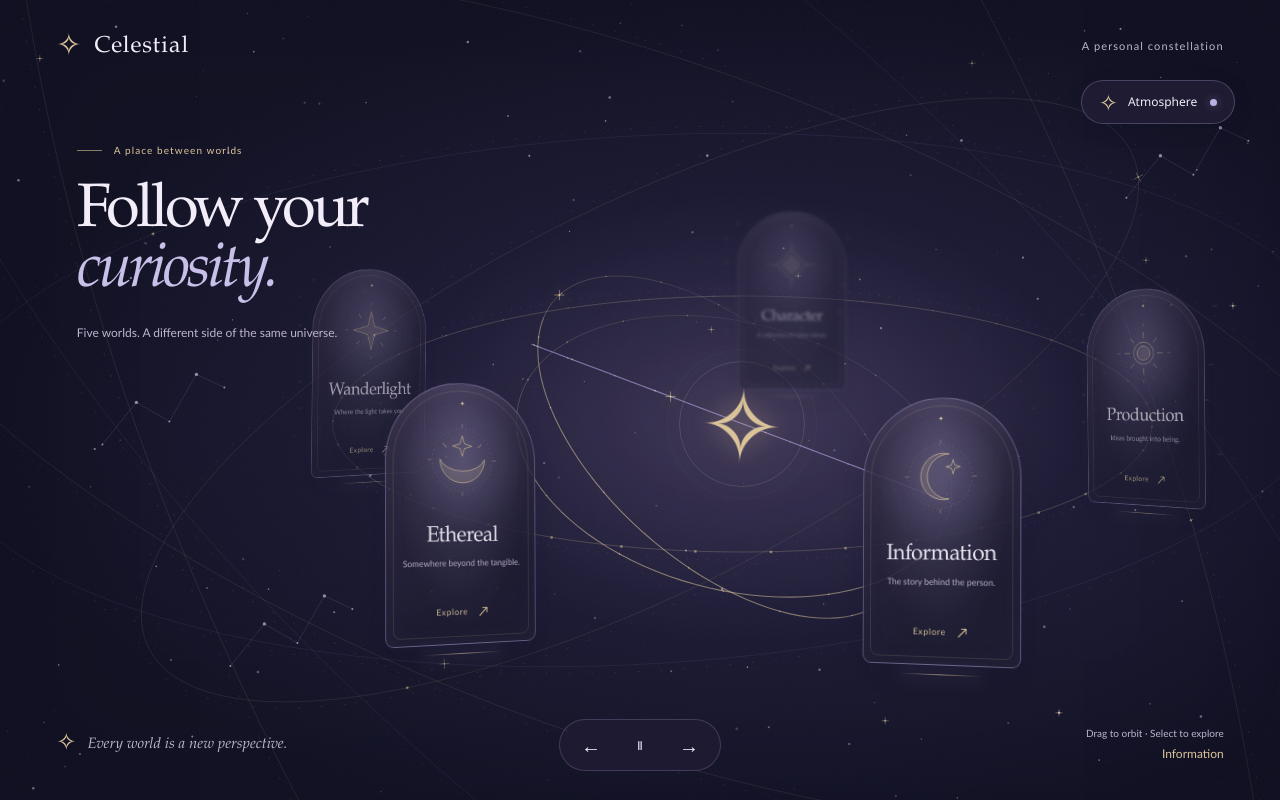
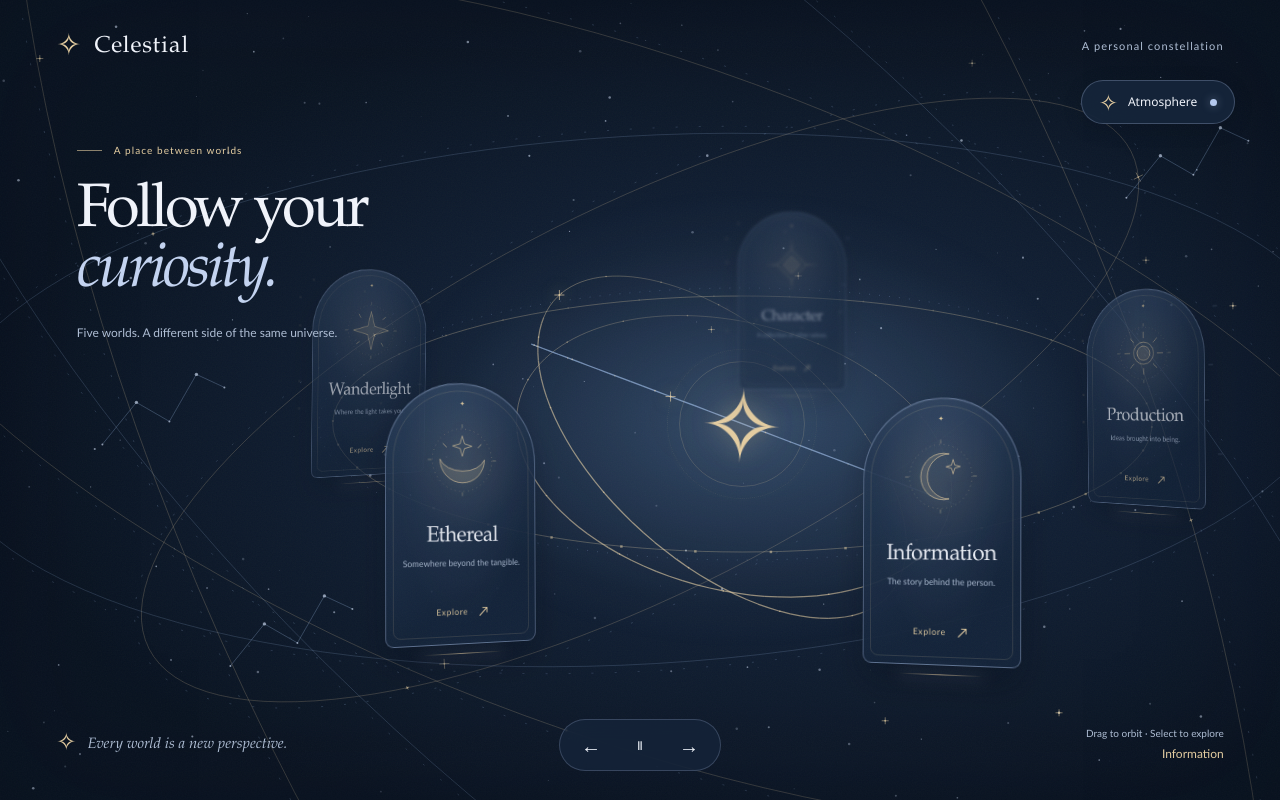
Before and after one commit to august0362/My_portfolio, a React (Vite) app: page / in a window 1280 px wide. Built offline with nearby package versions, Linux system fonts and the light colour scheme.

Commit message:
[HUB-REV-03] Improve celestial line contrast and refine theme palettes

```diff
--- a/index.html
+++ b/index.html
@@ -4,7 +4,7 @@
     <meta charset="UTF-8" />
     <meta name="viewport" content="width=device-width, initial-scale=1.0" />
     <link rel="icon" href="data:," />
-    <meta name="theme-color" content="#101022" />
+    <meta name="theme-color" content="#091321" />
     <meta name="color-scheme" content="only light" />
     <script>
       try {
--- a/src/core/hub/HubNav.module.css
+++ b/src/core/hub/HubNav.module.css
@@ -59,8 +59,8 @@
   padding: 24px 15px 23px;
   border-radius: 110px 110px 12px 12px;
   border: 1px solid color-mix(in srgb, var(--lavender) 40%, transparent);
-  background: radial-gradient(ellipse at 50% 22%, color-mix(in srgb, var(--lavender) 20%, transparent), transparent 65%), linear-gradient(150deg, color-mix(in srgb, var(--portal-card) 85%, transparent), color-mix(in srgb, var(--portal-card-base) 94%, transparent) 75%);
-  box-shadow: inset 0 0 30px color-mix(in srgb, var(--lavender) 4%, transparent), 0 18px 35px color-mix(in srgb, var(--portal-shadow) 22%, transparent), 0 0 25px color-mix(in srgb, var(--lavender) 4%, transparent);
+  background: radial-gradient(ellipse at 50% 22%, color-mix(in srgb, var(--lavender) 10%, transparent), transparent 65%), linear-gradient(150deg, color-mix(in srgb, var(--portal-card) 97%, transparent), color-mix(in srgb, var(--portal-card-base) 98%, transparent) 75%);
+  box-shadow: inset 0 1px 0 color-mix(in srgb, var(--paper) 8%, transparent), 0 18px 35px color-mix(in srgb, var(--portal-shadow) 30%, transparent);
   text-decoration: none;
   color: var(--paper);
   filter: blur(var(--blur, 0px));
@@ -71,7 +71,7 @@
 .card::after { content: ''; position: absolute; left: 23%; right: 23%; bottom: -11px; height: 1px; background: linear-gradient(90deg, transparent, color-mix(in srgb, var(--gold) 65%, transparent), transparent); box-shadow: 0 0 18px 2px color-mix(in srgb, var(--lavender) 20%, transparent); }
 .card:hover, .card:focus-visible { border-color: color-mix(in srgb, var(--gold) 70%, transparent); box-shadow: 0 20px 50px color-mix(in srgb, var(--portal-shadow) 30%, transparent), 0 0 30px color-mix(in srgb, var(--lavender) 12%, transparent); }
 .card svg { position: absolute; width: 82px; height: 82px; top: 39px; color: var(--gold); filter: drop-shadow(0 0 7px color-mix(in srgb, var(--gold) 30%, transparent)); }
-.cardHalo { position: absolute; inset: 6% 8% 44%; z-index: -1; background: radial-gradient(ellipse, color-mix(in srgb, var(--lavender) 17%, transparent), transparent 70%); }
+.cardHalo { position: absolute; inset: 6% 8% 44%; z-index: -1; background: radial-gradient(ellipse, color-mix(in srgb, var(--gold) 8%, transparent), transparent 70%); }
 .cardStar { position: absolute; top: 15px; font-size: 7px; color: var(--gold); }
 .cardTitle { font: 400 23px/1.3 'Palatino Linotype', 'Book Antiqua', Georgia, serif; letter-spacing: -.025em; }
 .cardDescription { margin-top: 6px; max-width: 140px; min-height: 34px; text-align: center; font-size: 9px; line-height: 1.65; color: var(--portal-muted); }
@@ -101,7 +101,6 @@
 .hub[data-animated='false'] *, .hub[data-animated='false'] *::before, .hub[data-animated='false'] *::after { animation: none; transition: none; }
 .hub[data-animated='false'] { padding-bottom: 110px; }
 .hub[data-animated='false'] .stage { position: relative; margin-top: 50px; cursor: default; }
-.hub[data-animated='false'] .cosmos { opacity: .4; }
 .hub[data-animated='false'] .centerpiece, .hub[data-animated='false'] .nebula { display: none; }
 .hub[data-animated='false'] .worlds ul { display: flex; flex-wrap: wrap; justify-content: center; gap: 26px; max-width: 1100px; margin: auto; padding: 0 25px 35px; }
 .hub[data-animated='false'] .world { position: relative; left: auto; top: auto; width: 175px; }
--- a/src/core/hub/useCelestialOrbit.ts
+++ b/src/core/hub/useCelestialOrbit.ts
@@ -85,7 +85,7 @@ export default function useCelestialOrbit({ stageRef, canvasRef, cardsRef, anima
       const lite = quality !== 'full';
       const dpr = Math.min(devicePixelRatio || 1, lite ? 1 : 1.5);
       const colors = getComputedStyle(stage!);
-      view = { width, height, cx: width * (width >= 1000 ? 0.58 : 0.5), cy: height * (width < 600 ? 0.56 : 0.53), radius: Math.min(width * (width < 600 ? 0.31 : 0.32), 470), vertical: Math.min(height * 0.16, width < 600 ? 83 : 145), lite, colors: { line: colors.getPropertyValue('--portal-line-rgb'), star: colors.getPropertyValue('--portal-star-rgb'), gold: colors.getPropertyValue('--portal-gold-rgb') } };
+      view = { width, height, cx: width * (width >= 1000 ? 0.58 : 0.5), cy: height * (width < 600 ? 0.56 : 0.53), radius: Math.min(width * (width < 600 ? 0.31 : 0.32), 470), vertical: Math.min(height * 0.16, width < 600 ? 83 : 145), lite, light: appearance === 'light', colors: { line: colors.getPropertyValue('--portal-line-rgb'), star: colors.getPropertyValue('--portal-star-rgb'), gold: colors.getPropertyValue('--portal-gold-rgb') } };
       canvas!.width = Math.round(width * dpr); canvas!.height = Math.round(height * dpr);
       ctx?.setTransform(dpr, 0, 0, dpr, 0, 0);
       if (ctx) drawCelestial(ctx, view, s.time, s.angle, s.px, s.py);
--- a/src/core/shell/appearance.css
+++ b/src/core/shell/appearance.css
@@ -1,87 +1,87 @@
 :root {
   /* Explicit site colors opt out of Chromium's automatic page darkening. */
   color-scheme: only light;
-  --portal-bg: #101022;
-  --portal-mid: #1c1a35;
-  --portal-glow: #302846;
-  --portal-text: #f2edf8;
-  --portal-muted: #bdb6ce;
-  --portal-accent: #bab1e3;
-  --portal-gold: #dbc59a;
-  --portal-card: #39304b;
-  --portal-card-base: #19182e;
-  --portal-panel: #211d35;
-  --portal-shadow: #07091c;
-  --portal-line-rgb: 185, 172, 234;
-  --portal-star-rgb: 220, 215, 249;
-  --portal-gold-rgb: 223, 201, 155;
+  --portal-bg: #091321;
+  --portal-mid: #111f34;
+  --portal-glow: #233b58;
+  --portal-text: #f0f3fa;
+  --portal-muted: #afbed4;
+  --portal-accent: #b4c8ed;
+  --portal-gold: #e4cda1;
+  --portal-card: #273c58;
+  --portal-card-base: #122239;
+  --portal-panel: #16263c;
+  --portal-shadow: #030a14;
+  --portal-line-rgb: 153, 183, 225;
+  --portal-star-rgb: 220, 233, 255;
+  --portal-gold-rgb: 228, 205, 161;
 }
 
 :root[data-palette='rosewater'] {
-  --portal-bg: #20131e;
-  --portal-mid: #322033;
-  --portal-glow: #4b3043;
-  --portal-text: #faeef2;
-  --portal-muted: #d2b5c4;
-  --portal-accent: #d9acc7;
-  --portal-gold: #e6bf9d;
-  --portal-card: #503345;
-  --portal-card-base: #291b2b;
-  --portal-panel: #30202f;
-  --portal-shadow: #170b16;
-  --portal-line-rgb: 218, 165, 194;
-  --portal-star-rgb: 247, 220, 233;
-  --portal-gold-rgb: 230, 191, 157;
+  --portal-bg: #1c1422;
+  --portal-mid: #2c2033;
+  --portal-glow: #4b344a;
+  --portal-text: #faf0f5;
+  --portal-muted: #ceb8c9;
+  --portal-accent: #e2b6cb;
+  --portal-gold: #edcfb1;
+  --portal-card: #493348;
+  --portal-card-base: #281d30;
+  --portal-panel: #302236;
+  --portal-shadow: #0e0814;
+  --portal-line-rgb: 210, 160, 193;
+  --portal-star-rgb: 253, 224, 241;
+  --portal-gold-rgb: 237, 207, 177;
 }
 
 :root[data-palette='tidal'] {
-  --portal-bg: #0e1c27;
-  --portal-mid: #182f3b;
-  --portal-glow: #29464f;
-  --portal-text: #eaf6f5;
-  --portal-muted: #aec7cc;
-  --portal-accent: #a4ced3;
-  --portal-gold: #deca9d;
-  --portal-card: #2b4852;
-  --portal-card-base: #162b37;
-  --portal-panel: #1b303c;
-  --portal-shadow: #08151e;
-  --portal-line-rgb: 152, 202, 214;
-  --portal-star-rgb: 212, 238, 242;
-  --portal-gold-rgb: 222, 202, 157;
+  --portal-bg: #081c23;
+  --portal-mid: #102d36;
+  --portal-glow: #20505a;
+  --portal-text: #eef8f6;
+  --portal-muted: #afc9cc;
+  --portal-accent: #a2d6d5;
+  --portal-gold: #e0d2b0;
+  --portal-card: #254b53;
+  --portal-card-base: #122e37;
+  --portal-panel: #15333c;
+  --portal-shadow: #020e14;
+  --portal-line-rgb: 135, 204, 205;
+  --portal-star-rgb: 214, 248, 244;
+  --portal-gold-rgb: 224, 210, 176;
 }
 
 :root[data-appearance='light'] {
-  --portal-bg: #f5f1f9;
-  --portal-mid: #ebe4f4;
-  --portal-glow: #ddd0ee;
-  --portal-text: #352e48;
-  --portal-muted: #6c607c;
-  --portal-accent: #7d659f;
-  --portal-gold: #967140;
+  --portal-bg: #f4f6fc;
+  --portal-mid: #e8eef8;
+  --portal-glow: #d5def0;
+  --portal-text: #273650;
+  --portal-muted: #52647e;
+  --portal-accent: #586f9f;
+  --portal-gold: #8e683d;
   --portal-card: #ffffff;
-  --portal-card-base: #ebe3f2;
-  --portal-panel: #fcf9ff;
-  --portal-shadow: #9f8ab5;
-  --portal-line-rgb: 117, 89, 153;
-  --portal-star-rgb: 115, 88, 143;
-  --portal-gold-rgb: 151, 111, 60;
+  --portal-card-base: #e5edf8;
+  --portal-panel: #f9fbff;
+  --portal-shadow: #889dbb;
+  --portal-line-rgb: 85, 111, 155;
+  --portal-star-rgb: 73, 100, 144;
+  --portal-gold-rgb: 142, 104, 61;
 }
 
 :root[data-appearance='light'][data-palette='rosewater'] {
-  --portal-bg: #fff3f3;
-  --portal-mid: #f5e3e7;
-  --portal-glow: #ebcdd8;
-  --portal-text: #4c303e;
-  --portal-muted: #82616f;
-  --portal-accent: #ae708c;
-  --portal-gold: #a06c45;
-  --portal-card-base: #f5e2e8;
+  --portal-bg: #fff5f7;
+  --portal-mid: #f6e7ee;
+  --portal-glow: #ecd6e3;
+  --portal-text: #513545;
+  --portal-muted: #755367;
+  --portal-accent: #a46083;
+  --portal-gold: #8f643e;
+  --portal-card-base: #f8eaf0;
   --portal-panel: #fffafb;
   --portal-shadow: #bf8c9f;
-  --portal-line-rgb: 166, 99, 133;
-  --portal-star-rgb: 151, 90, 117;
-  --portal-gold-rgb: 160, 108, 69;
+  --portal-line-rgb: 154, 87, 123;
+  --portal-star-rgb: 143, 76, 110;
+  --portal-gold-rgb: 143, 100, 62;
 }
 
 :root[data-appearance='light'][data-palette='tidal'] {
@@ -89,15 +89,15 @@
   --portal-mid: #deeeee;
   --portal-glow: #c8e1e0;
   --portal-text: #29424b;
-  --portal-muted: #59767e;
+  --portal-muted: #4e6c75;
   --portal-accent: #4f858f;
   --portal-gold: #9b7945;
   --portal-card-base: #deeeed;
   --portal-panel: #f8fffd;
   --portal-shadow: #7eaaa9;
-  --portal-line-rgb: 70, 126, 143;
-  --portal-star-rgb: 64, 115, 131;
-  --portal-gold-rgb: 155, 121, 69;
+  --portal-line-rgb: 46, 112, 127;
+  --portal-star-rgb: 42, 104, 117;
+  --portal-gold-rgb: 139, 105, 56;
 }
 
 :root[data-appearance] {
```
Also changed, not shown: src/core/hub/celestialCanvas.ts (+18 -15 lines), src/core/shell/SettingsControls.tsx (+4 -4 lines).
